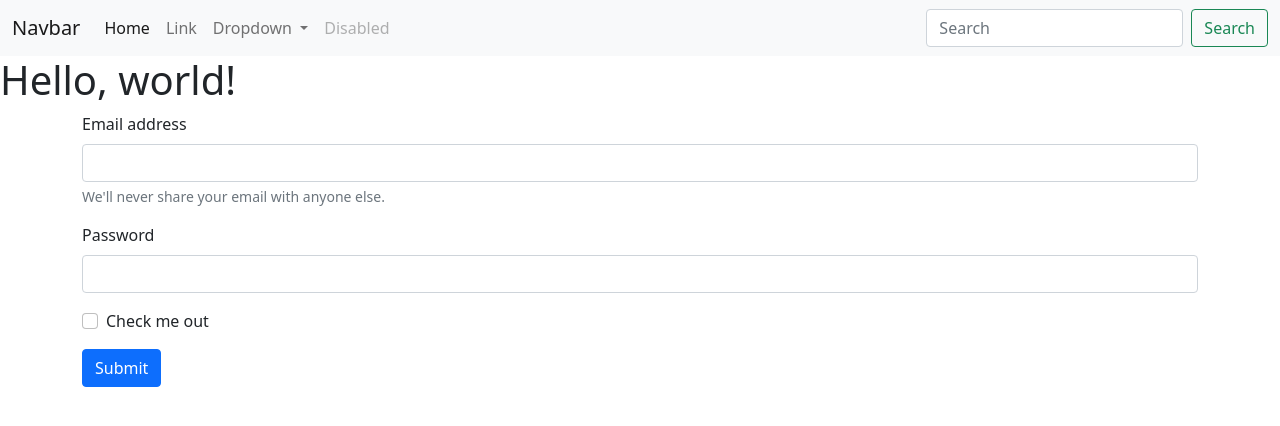
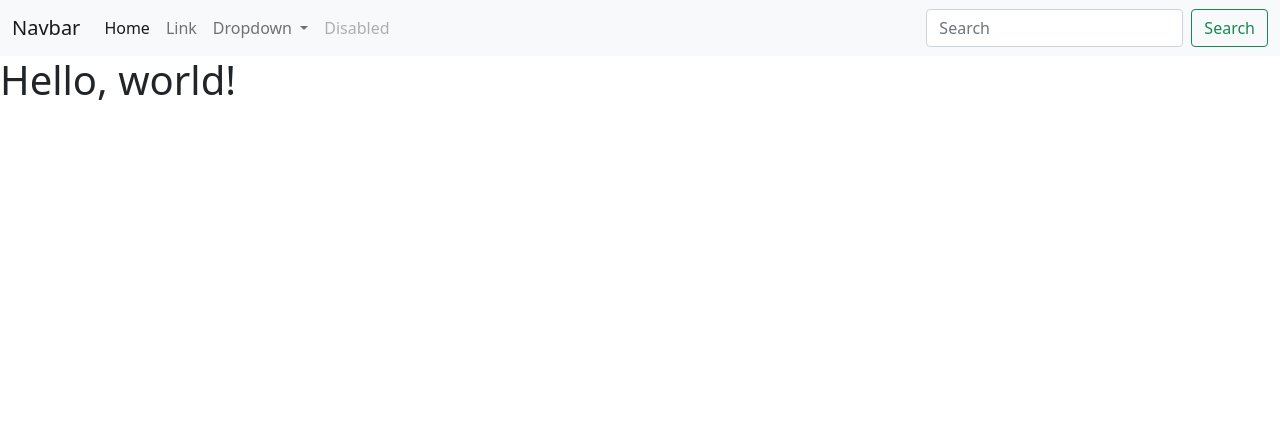
Before and after one commit to djokicaetfbl/centralized-workflow, a plain HTML site: page index.html in a window 1280 px wide. Drawn offline with nearby package versions, Linux system fonts and the light colour scheme.

```diff
--- a/index.html
+++ b/index.html
@@ -54,24 +54,6 @@
       </nav>
     <h1>Hello, world!</h1>
 
-	<div class="container"
-	<form>
-  <div class="mb-3">
-    <label for="exampleInputEmail1" class="form-label">Email address</label>
-    <input type="email" class="form-control" id="exampleInputEmail1" aria-describedby="emailHelp">
-    <div id="emailHelp" class="form-text">We'll never share your email with anyone else.</div>
-  </div>
-  <div class="mb-3">
-    <label for="exampleInputPassword1" class="form-label">Password</label>
-    <input type="password" class="form-control" id="exampleInputPassword1">
-  </div>
-  <div class="mb-3 form-check">
-    <input type="checkbox" class="form-check-input" id="exampleCheck1">
-    <label class="form-check-label" for="exampleCheck1">Check me out</label>
-  </div>
-  <button type="submit" class="btn btn-primary">Submit</button>
-</form>
-	</div>
 
     <!-- Optional JavaScript; choose one of the two! -->
 
```
